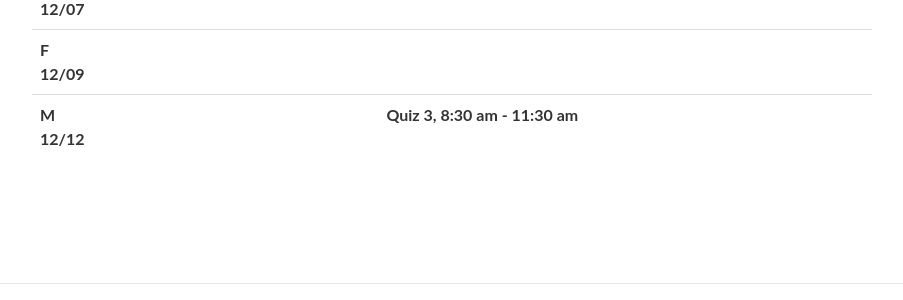
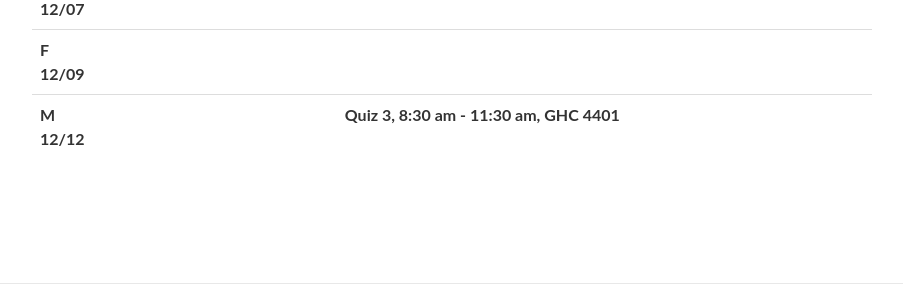
Before and after one commit to cmudeeprl/403website_s24, a Jekyll site: the page built from _pages/lectures.md, in a window 1280 px wide and 900 px high, scrolled down 2623 px. Shown: the part 421-721 px from the top of the window, without its empty margins (188-1091 px from the left). Built offline with Jekyll 4.4.1, drawn with Linux system fonts in a browser that asks for light colours; nearby versions of some CDN libraries; comment, search, counter and statistics services are not loaded.

Commit message:
Putting the exam room on the website

```diff
--- a/_data/lectures.yml
+++ b/_data/lectures.yml
@@ -872,7 +872,7 @@
 - date: M 12/12
   lecturer:
   quiz: >
-    <strong>Quiz 3, 8:30 am - 11:30 am</strong>
+    <strong>Quiz 3, 8:30 am - 11:30 am, GHC 4401</strong>
   slides:
   notes:
   readings:
```
